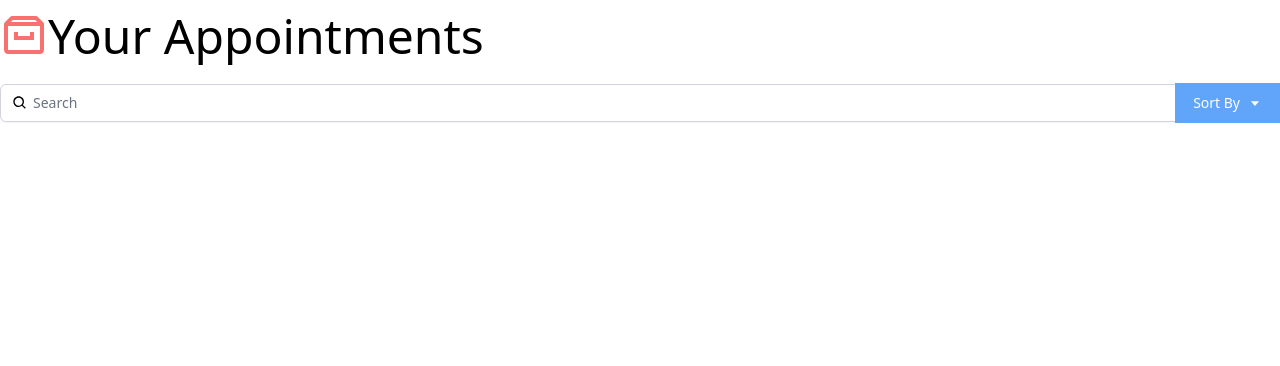
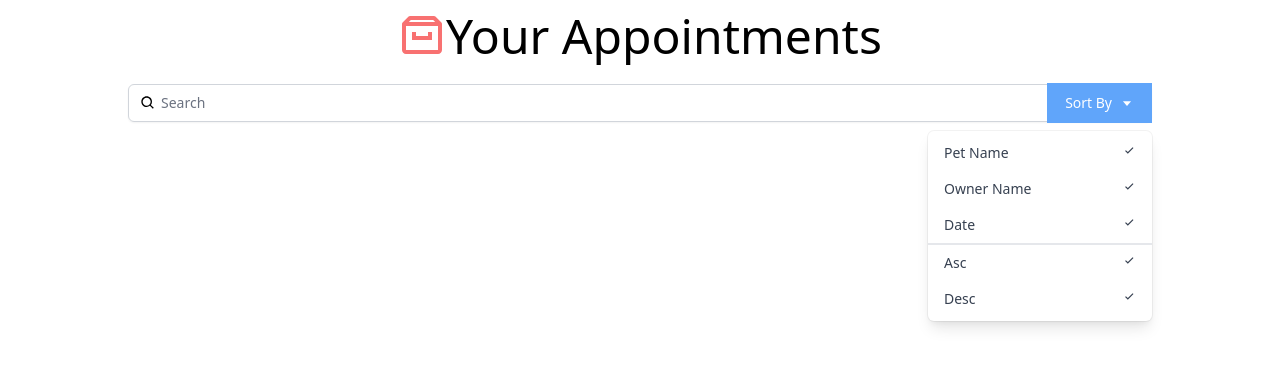
Before and after one commit to mandanemedia/appointment-list, a React (Create React App) app: page / in a window 1280 px wide. Shown: the top 366 px of the page. Built offline with nearby package versions, Linux system fonts and the light colour scheme.

Commit message:
Add DropDown component

```diff
--- a/package.json
+++ b/package.json
@@ -14,7 +14,7 @@
     "web-vitals": "^1.0.1"
   },
   "scripts": {
-    "start": "PORT=3006 craco start",
+    "start": "PORT=3003 craco start",
     "build": "craco build",
     "test": "craco test",
     "eject": "react-scripts eject"
--- /dev/null
+++ b/src/App.css
@@ -0,0 +1,4 @@
+.App {
+    text-align: center;
+    max-width: 1024px;
+  }
--- a/src/App.js
+++ b/src/App.js
@@ -1,5 +1,6 @@
 import { BiArchive } from "react-icons/bi"
 import Search from "./components/Search"
+import "./App.css"
 
 function App() {
   return (
--- a/src/components/Search.js
+++ b/src/components/Search.js
@@ -1,5 +1,29 @@
-import { BiSearch, BiCaretDown } from "react-icons/bi"
+import { BiSearch, BiCheck, BiCaretDown } from "react-icons/bi"
 
+const DropDown = () => {
+    return (
+        <div className="origin-top-right absolute right-0 mt-2 w-56
+            rounded-md shadow-lg bg-white ring-1 ring-black ring-opacity-5">
+            <div className="py-1" role="menu" aria-orientation="vertical" aria-labelledby="options-menu">
+                <div
+                className="px-4 py-2 text-sm text-gray-700 hover:bg-gray-100 hover:text-gray-900 flex justify-between cursor-pointer"
+                role="menuitem">Pet Name <BiCheck /></div>
+                <div
+                className="px-4 py-2 text-sm text-gray-700 hover:bg-gray-100 hover:text-gray-900 flex justify-between cursor-pointer"
+                role="menuitem">Owner Name  <BiCheck /></div>
+                <div
+                className="px-4 py-2 text-sm text-gray-700 hover:bg-gray-100 hover:text-gray-900 flex justify-between cursor-pointer"
+                role="menuitem">Date <BiCheck /></div>
+                <div
+                className="px-4 py-2 text-sm text-gray-700 hover:bg-gray-100 hover:text-gray-900 flex justify-between cursor-pointer border-gray-1 border-t-2"
+                role="menuitem">Asc <BiCheck /></div>
+                <div
+                className="px-4 py-2 text-sm text-gray-700 hover:bg-gray-100 hover:text-gray-900 flex justify-between cursor-pointer"
+                role="menuitem">Desc <BiCheck /></div>
+            </div>
+        </div>
+    )
+}
 const Search = () => {
   return (
     <div className="py-5">
@@ -16,6 +40,7 @@
               className="justify-center px-4 py-2 bg-blue-400 border-2 border-blue-400 text-sm text-white hover:bg-blue-700 focus:outline-none focus:ring-2 focus:ring-offset-2 flex items-center" id="options-menu" aria-haspopup="true" aria-expanded="true">
               Sort By <BiCaretDown className="ml-2" />
             </button>
+            < DropDown />
           </div>
         </div>
       </div>
```
